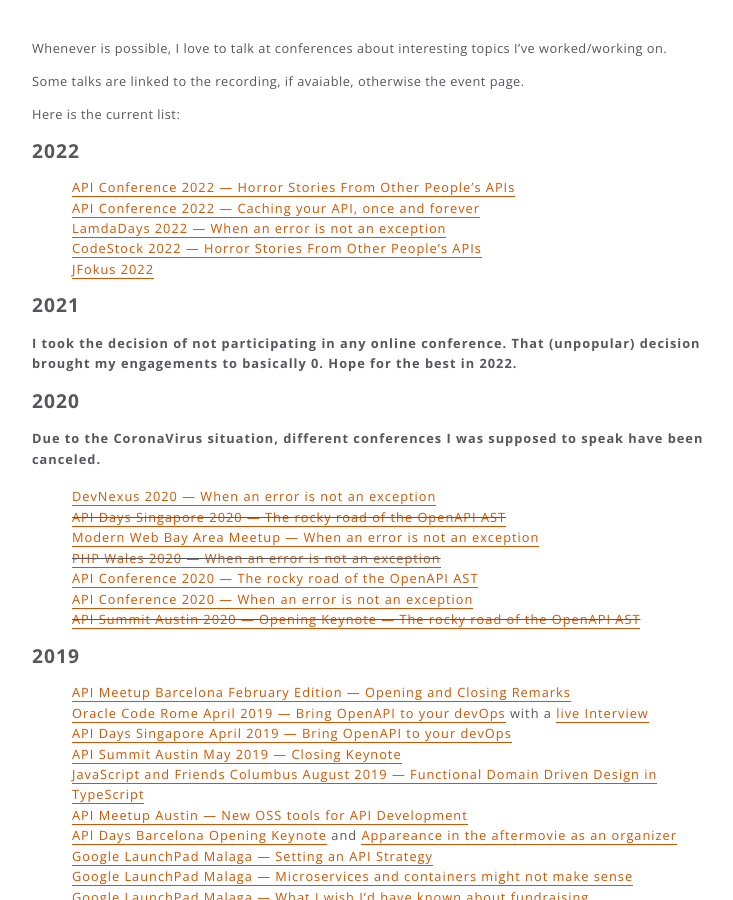
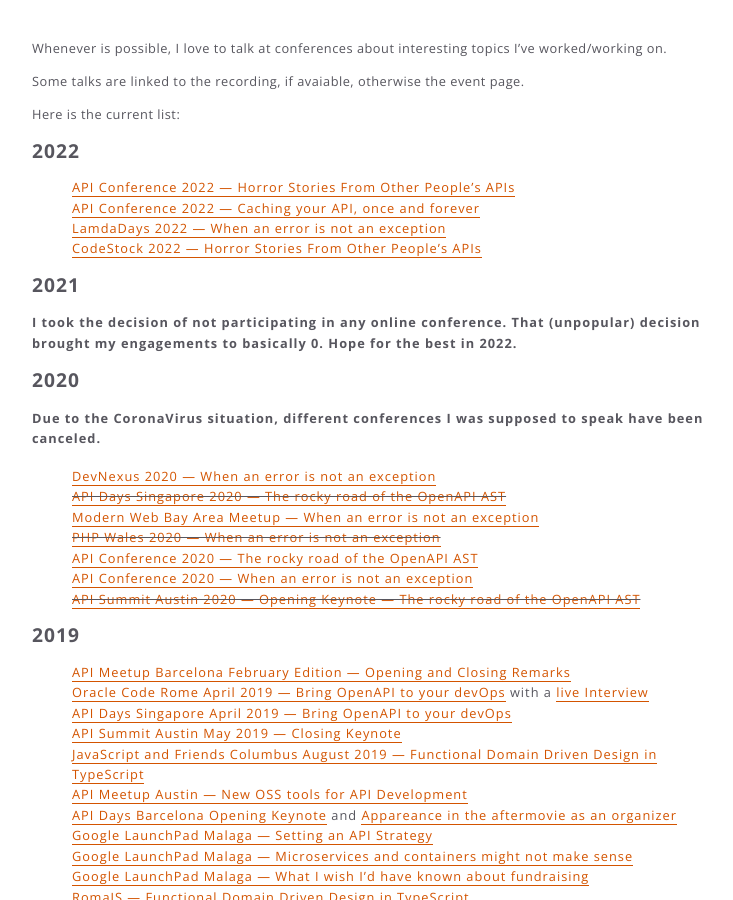
Before and after one commit to XVincentX/vncz, a Jekyll site: the page built from talks.md, in a window 1280 px wide and 900 px high, scrolled down 510 px. Shown: the whole window, without its empty margins (258-991 px from the left). Built offline with Jekyll 4.4.1, drawn with Linux system fonts in a browser that asks for light colours.

Commit message:
Update talks.md

```diff
--- a/talks.md
+++ b/talks.md
@@ -14,8 +14,7 @@
 1. [API Conference 2022 — Horror Stories From Other People's APIs](https://apiconference.net/api-design/horror-stories-from-other-people-apis/)
 2. [API Conference 2022 — Caching your API, once and forever](https://apiconference.net/thehague/program-thehague/)
 3. [LamdaDays 2022 — When an error is not an exception](https://www.lambdadays.org/lambdadays2022/vincenzo-chianese)
-4. [CodeStock 2022 — Horror Stories From Other People's APIs](https://www.codestock.org)
-5. [JFokus 2022](https://www.codestock.org)
+4. [CodeStock 2022 — Horror Stories From Other People's APIs](https://www.codestock.org/schedule)
 
 
 ## 2021
```
